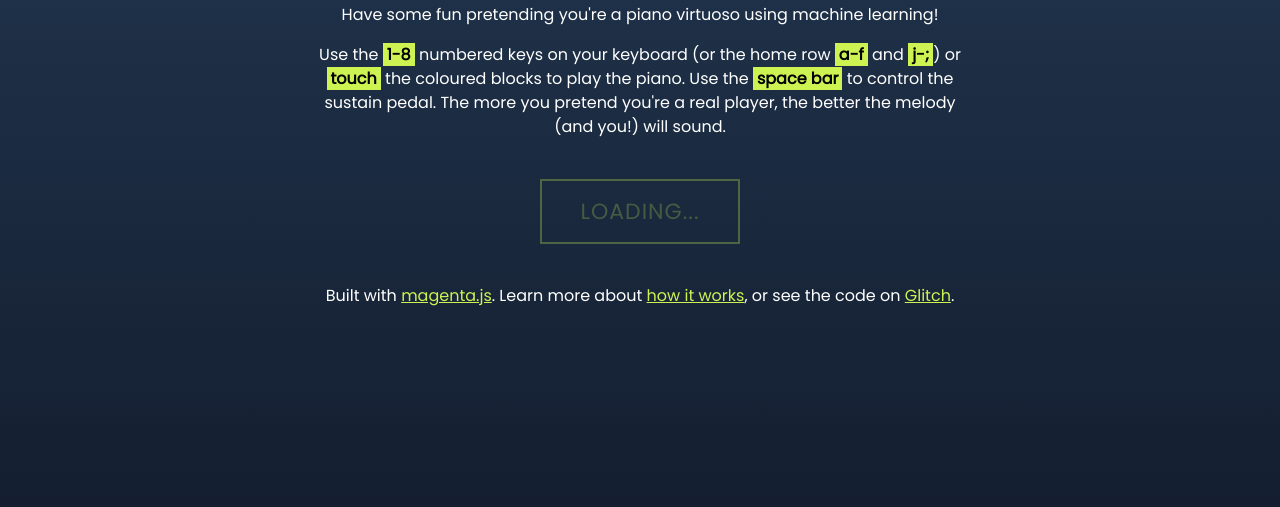
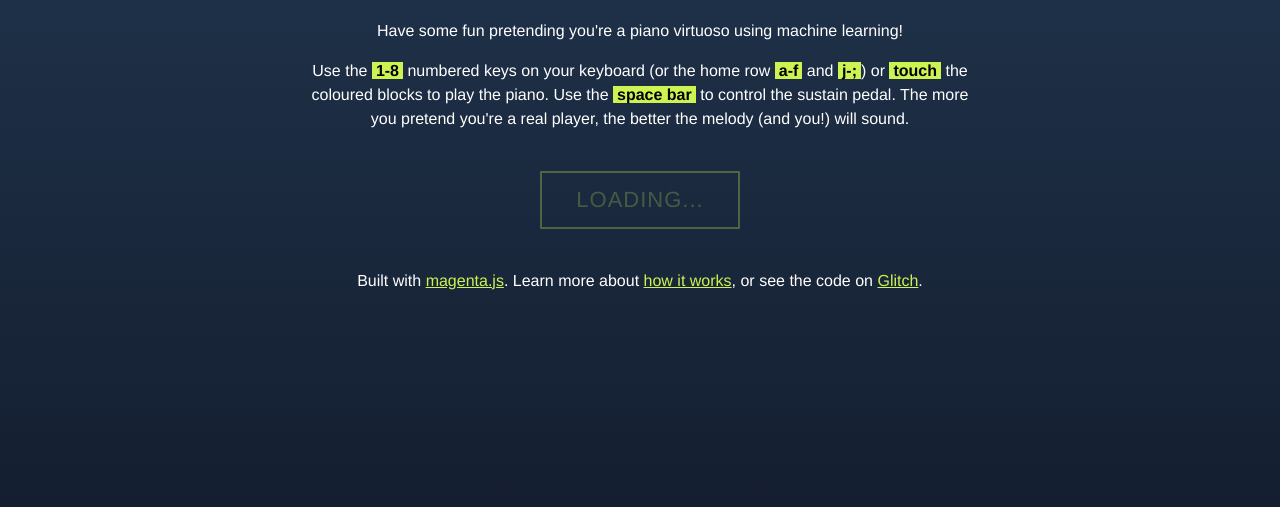
Before and after one commit to IMAGINARY/piano-genie, a plain HTML site: page index.html in a window 1280 px wide. Shown: the part 293-800 px from the top of the page. Drawn offline with Linux system fonts and the light colour scheme; a script that the page names is missing.

Commit message:
Removes Google font.

```diff
--- a/index.html
+++ b/index.html
@@ -5,7 +5,6 @@
     <meta charset="utf-8">
     <meta http-equiv="X-UA-Compatible" content="IE=edge">
     <meta name="viewport" content="width=device-width, initial-scale=1.0, maximum-scale=1.0, user-scalable=0, viewport-fit=cover">
-    <link href="https://fonts.googleapis.com/css?family=Poppins" rel="stylesheet">
     <link rel="stylesheet" href="style.css">
     <link id="favicon" rel="icon" href="https://cdn.glitch.com/69295b46-7d64-4ff6-8223-94cba13ee115%2Ffavicon-32x32.png?1542832173836" type="image/x-icon">
     <script src="https://cdn.jsdelivr.net/npm/@magenta/music@1.3.1"></script>
--- a/style.css
+++ b/style.css
@@ -8,7 +8,7 @@ body {
   background: #141E30;
   background: linear-gradient(to bottom, #243B55, #141E30);
   color: white;
-  font-family: 'Poppins', sans-serif;
+  font-family: "Helvetica Neue", Helvetica, Arial, sans-serif;
   display: flex;
   flex-direction: column;
   align-items: center;
```
